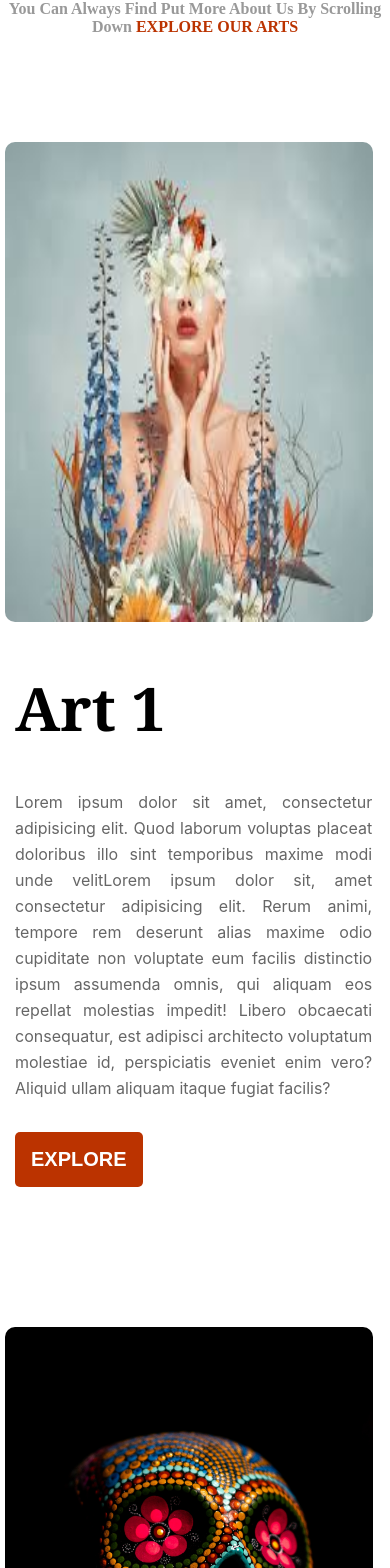
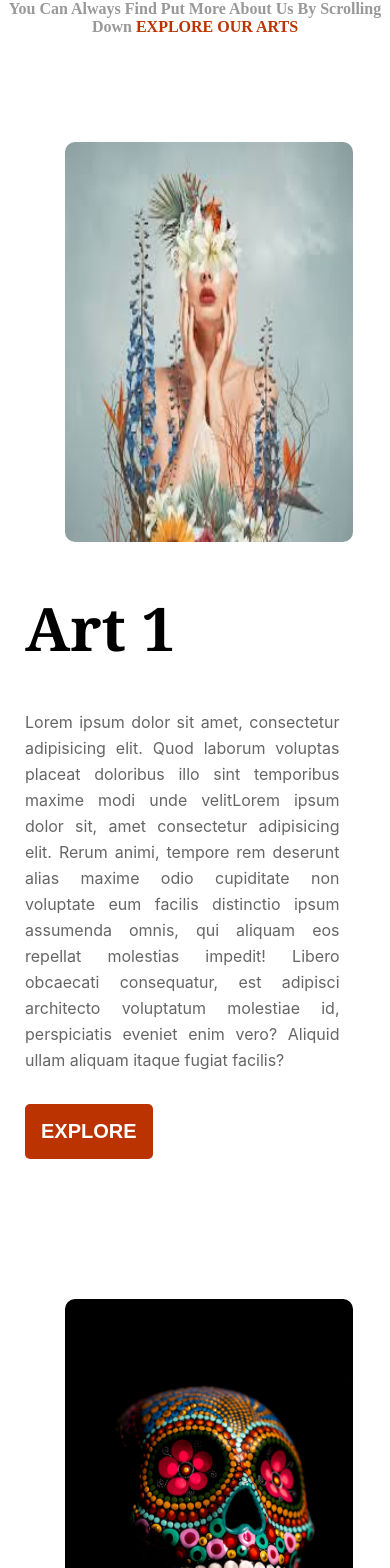
Before and after one commit to Darab-gif/artsBlog, a React (Create React App) app: page / in a window 390 px wide. Shown: the part 1910-3478 px from the top of the page. Built offline with nearby package versions, Linux system fonts and the light colour scheme.

Commit message:
*Adjust the Media query

```diff
--- a/src/Components/Blog.css
+++ b/src/Components/Blog.css
@@ -77,15 +77,16 @@
     margin-left: 5px;
   }
   .blogInfo {
-    margin-left: 10px;
+    margin-left: 20px;
   }
 
   .blogMedia p {
-    width: 94%;
+    width: 85%;
   }
   .blogMedia img {
-    height: 30rem;
-    width: 23rem;
+    height: 25rem;
+    width: 18rem;
     border-radius: 10px;
+    margin-left: 60px;
   }
 }
```
